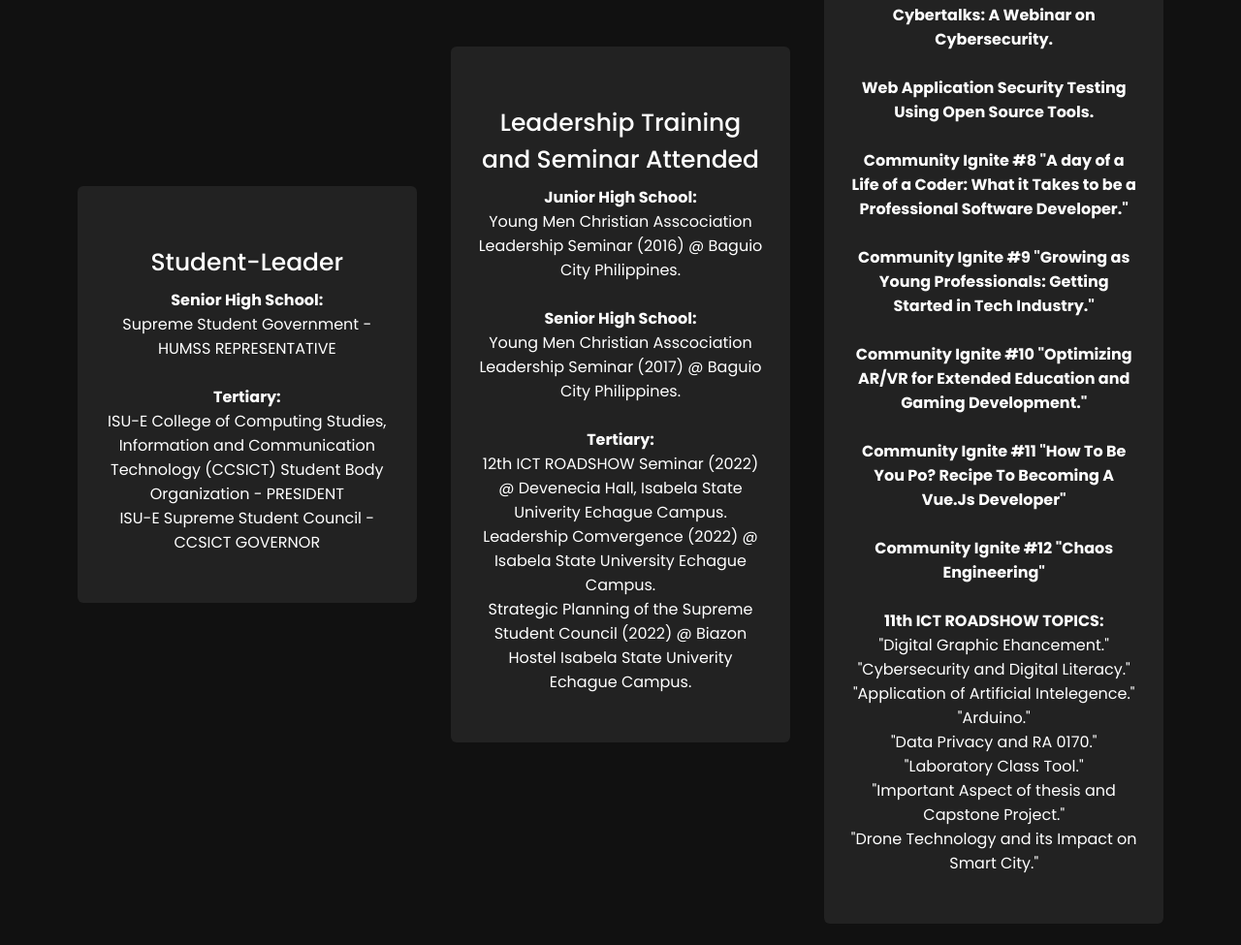
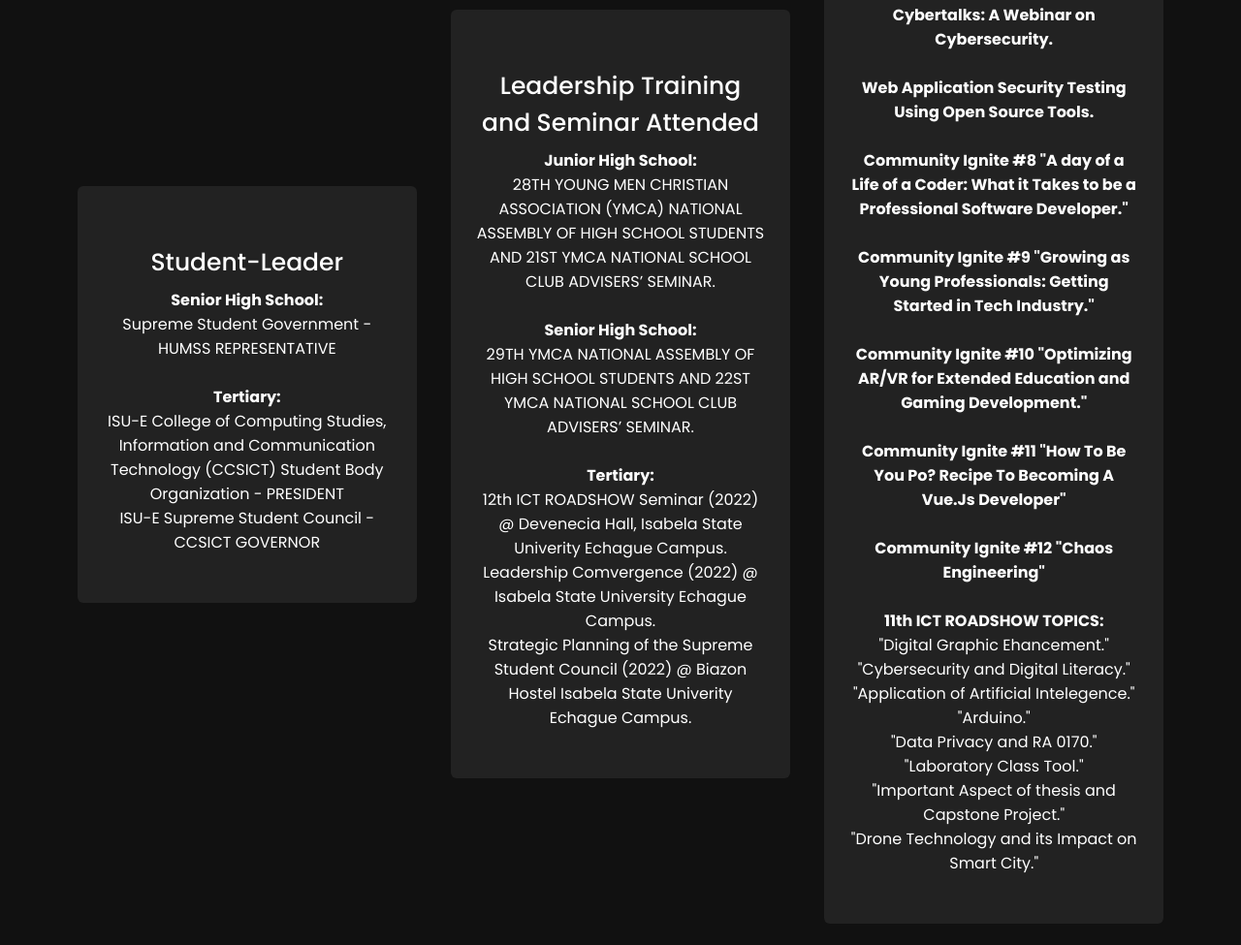
Before and after one commit to CzaPH/Portfolio-Cza.github.io, a plain HTML site: page index.html in a window 1280 px wide. Shown: the part 2099-3074 px from the top of the page at 97% size. Drawn offline with nearby package versions, Linux system fonts and the light colour scheme.

Commit message:
update on seinar attended

```diff
--- a/index.html
+++ b/index.html
@@ -103,9 +103,10 @@
           <div class="box">
             <div class="text">Leadership Training and Seminar Attended</div>
             <h4>Junior High School: </h4>
-            <p> Young Men Christian Asscociation Leadership Seminar (2016) @ Baguio City Philippines.</p><br>
+            <p> 28TH YOUNG MEN CHRISTIAN ASSOCIATION (YMCA) NATIONAL ASSEMBLY OF HIGH SCHOOL STUDENTS AND 21ST YMCA NATIONAL SCHOOL CLUB ADVISERS’ SEMINAR.</p><br>
             <h4>Senior High School: </h4>
-            <p> Young Men Christian Asscociation Leadership Seminar (2017) @ Baguio City Philippines.</p><br>
+            <p> 29TH YMCA NATIONAL ASSEMBLY OF HIGH SCHOOL STUDENTS AND 22ST YMCA NATIONAL SCHOOL CLUB ADVISERS’ SEMINAR.
+              </p><br>
             <h4>Tertiary: </h4>
             <p> 12th ICT ROADSHOW Seminar (2022) @ Devenecia Hall, Isabela State Univerity Echague Campus.</p>
             <p>Leadership Comvergence (2022) @ Isabela State University Echague Campus.</p>
```
